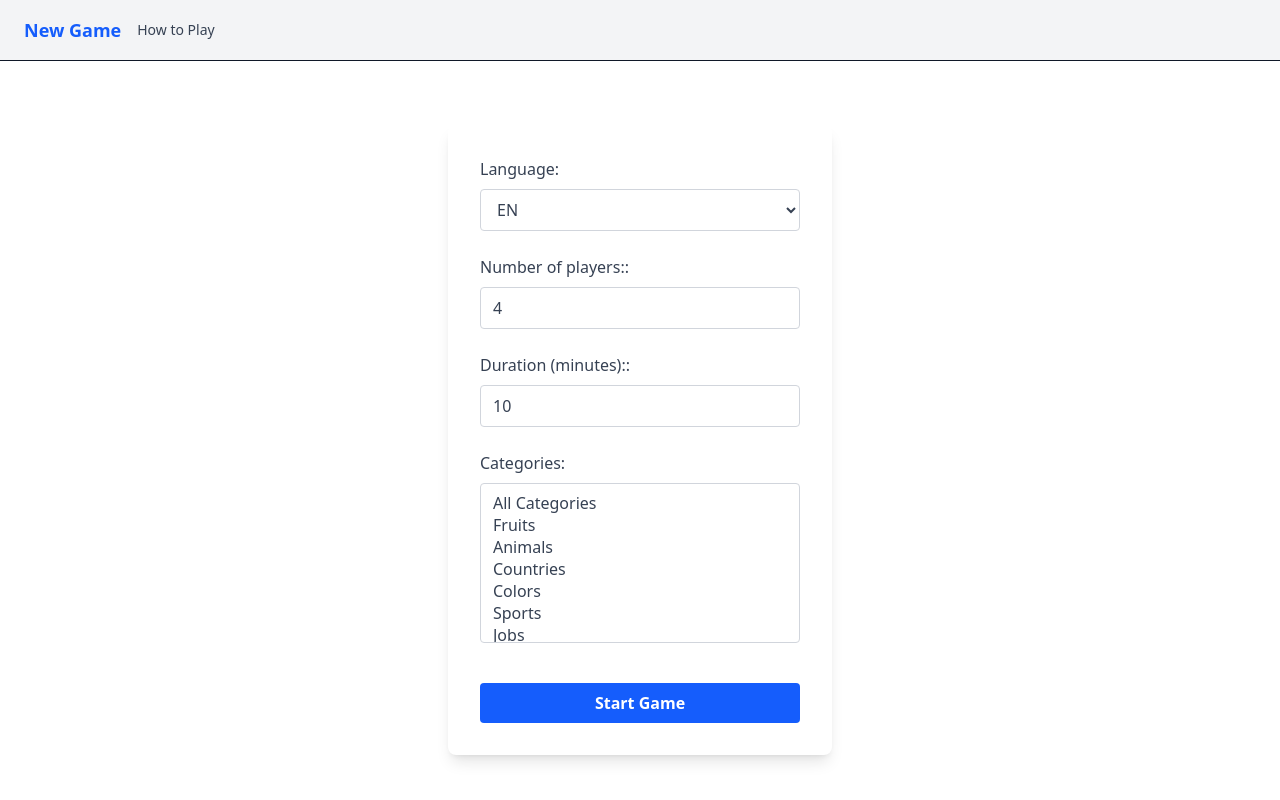
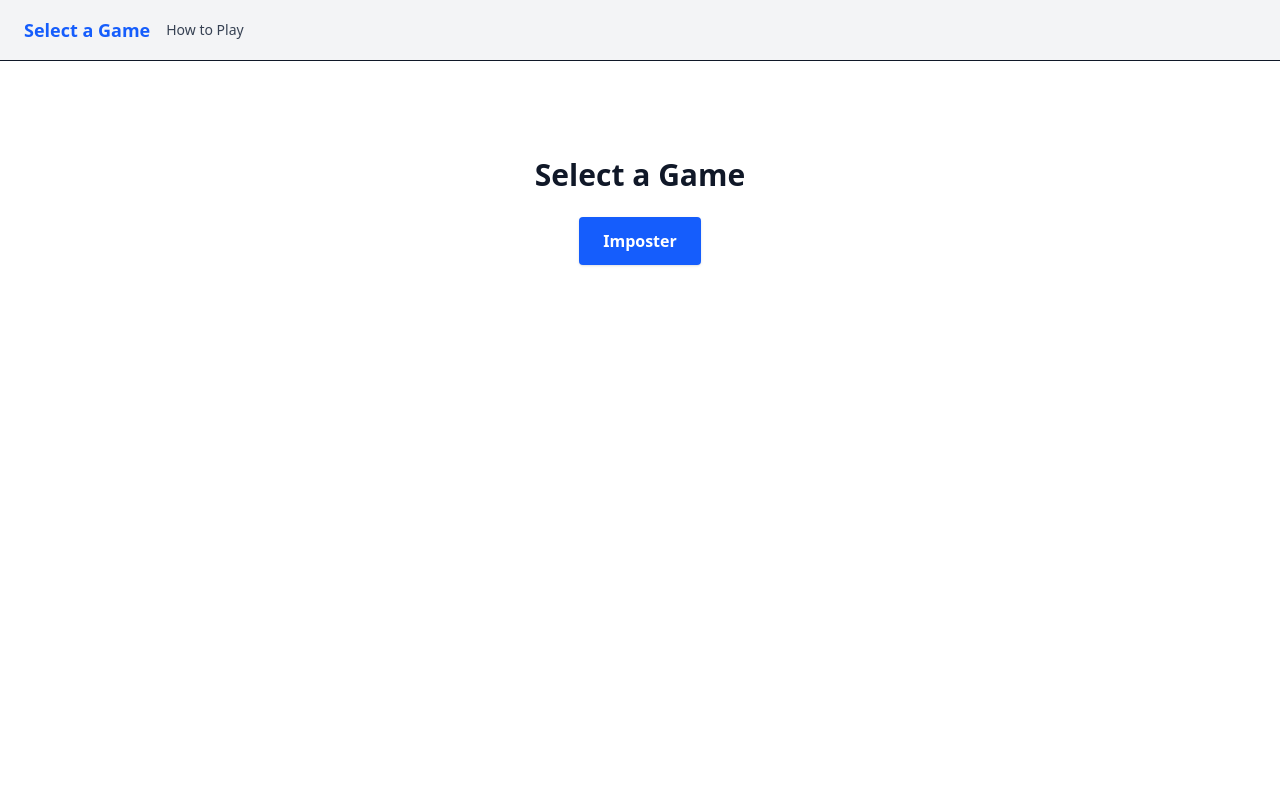
Before and after one commit to hamidmayeli/imposter, a React (Vite) app: page / in a window 1280 px wide. Built offline with nearby package versions, Linux system fonts and the light colour scheme.

Commit message:
Add home page

```diff
--- a/src/App.tsx
+++ b/src/App.tsx
@@ -1,4 +1,5 @@
 import { BrowserRouter as Router, Routes, Route, Link } from 'react-router-dom';
+import Home from './pages/Home';
 import NewGame from './pages/NewGame';
 import Play from './pages/Play';
 import HowToPlay from './pages/HowToPlay';
@@ -11,7 +12,7 @@ const MenuBar: React.FC = () => {
   return (
     <nav className="flex items-center justify-between px-6 py-4 bg-gray-100 dark:bg-gray-900 border-b dark:border-gray-800">
       <div className="flex items-center gap-4">
-        <Link to="/" className="text-lg font-bold text-blue-600 dark:text-blue-400 hover:underline">{t('newGame')}</Link>
+        <Link to="/" className="text-lg font-bold text-blue-600 dark:text-blue-400 hover:underline">{t('selectGame')}</Link>
         <Link to="/how-to-play" className="text-sm text-gray-700 dark:text-gray-300 hover:underline">{t('howToPlay')}</Link>
       </div>
     </nav>
@@ -24,8 +25,9 @@ function App() {
       <Router>
         <MenuBar />
         <Routes>
-          <Route path="/" element={<NewGame />} />
-          <Route path="/play" element={<Play />} />
+          <Route path="/" element={<Home />} />
+          <Route path="/imposter" element={<NewGame />} />
+          <Route path="/imposter/play" element={<Play />} />
           <Route path="/how-to-play" element={<HowToPlay />} />
         </Routes>
       </Router>
--- a/src/i18n/en.json
+++ b/src/i18n/en.json
@@ -23,5 +23,7 @@
     "Try to sound believable if you are the spy; if you figure out the word, you can guess it and win the round. If you know the word, avoid giving it away.",
     "When the timer ends (or earlier), discuss and vote on who you think the spy is. If time is up and the spy is not detected, the spy wins.",
     "Vote to remove a player (requires more than 50% of votes). If the removed player was not the spy, they must keep quiet and the game continues. If the group is correct, they win—unless the spy correctly guesses the word!"
-  ]
+  ],
+  "selectGame": "Select a Game",
+  "imposterGame": "Imposter"
 }
--- a/src/i18n/fa.json
+++ b/src/i18n/fa.json
@@ -23,5 +23,7 @@
     "اگر جاسوس هستید طبیعی صحبت کنید؛ اگر کلمه را حدس بزنید، می‌توانید آن را بگویید و برنده شوید.",
     "وقتی تایمر تمام شد (یا زودتر)، گفتگو و رای‌گیری کنید تا جاسوس را انتخاب کنید. اگر زمان تمام شود و جاسوس شناسایی نشود، جاسوس برنده است.",
     "برای حذف یک بازیکن رای‌گیری کنید (بیش از ۵۰٪ رای لازم است). اگر بازیکن حذف‌شده جاسوس نبود، باید ساکت بماند و بازی ادامه پیدا می‌کند. اگر گروه درست حدس بزند، برنده است—مگر اینکه جاسوس کلمه را درست حدس بزند!"
-  ]
+  ],
+  "selectGame": "انتخاب بازی",
+  "imposterGame": "Imposter"
 }
--- /dev/null
+++ b/src/pages/Home.tsx
@@ -0,0 +1,17 @@
+import { Link } from 'react-router-dom';
+import { useT } from '../i18n/texts';
+
+export default function Home() {
+  const t = useT();
+  return (
+    <div className="flex flex-col items-center justify-center mt-24 gap-6 text-gray-900 dark:text-gray-100">
+      <h1 className="text-3xl font-bold">{t('selectGame')}</h1>
+      <Link
+        to="/imposter"
+        className="px-6 py-3 rounded bg-blue-600 dark:bg-blue-700 text-white font-semibold shadow hover:bg-blue-700 dark:hover:bg-blue-800 transition"
+      >
+        {t('imposterGame')}
+      </Link>
+    </div>
+  );
+}
--- a/src/pages/HowToPlay.tsx
+++ b/src/pages/HowToPlay.tsx
@@ -8,7 +8,7 @@ export default function HowToPlay() {
     <div className="px-6 py-6 max-w-3xl mx-auto text-gray-900 dark:text-gray-100">
       <div className="flex items-center justify-between mb-6">
         <h1 className="text-2xl font-bold">{t('howToPlay')}</h1>
-        <Link to="/" className="text-blue-600 dark:text-blue-400 hover:underline">{t('newGame')}</Link>
+  <Link to="/imposter" className="text-blue-600 dark:text-blue-400 hover:underline">{t('newGame')}</Link>
       </div>
 
       <p className="mb-4">{t('howToPlayIntro')}</p>
--- a/src/pages/NewGame.tsx
+++ b/src/pages/NewGame.tsx
@@ -21,7 +21,7 @@ const NewGame: React.FC = () => {
   };
 
   const handleStart = () => {
-    navigate('/play', { state: { players, duration, categories: selectedCategories } });
+  navigate('/imposter/play', { state: { players, duration, categories: selectedCategories } });
   };
 
   return (
```
